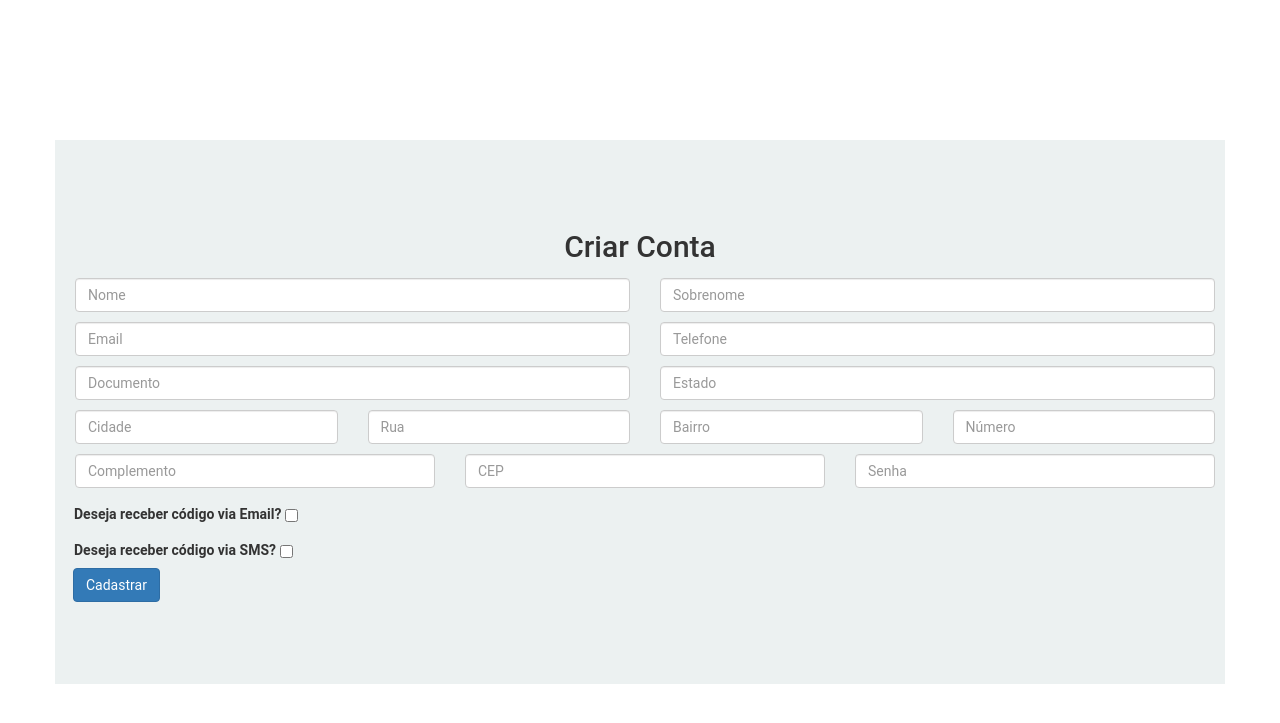
After one commit to AlexPedro105/eCommerce, a PHP site: page /criarConta.php in a window 1280 px wide. The commit adds this page. Shown: the top 723 px of the page. Run offline with PHP 8.4, Linux system fonts and the light colour scheme.

Commit message:
Desenvolvimento do layout da tela de cadastro de clientes

```diff
--- /dev/null
+++ b/css/criarConta.css
@@ -0,0 +1,18 @@
+input[type="text"], input[type="email"], input[type="number"],input[type="password"] {
+	margin: 5px;
+}
+.cdgVerification{
+	position: relative;
+	left: 4px;
+}
+input[type="checkbox"]{
+	margin-top: 13px;
+	position: relative;
+	top: 2.5px;
+}
+
+.btnCadastrar{
+	position: relative;
+	top: 2.5px;
+	left: 3px;
+}
--- /dev/null
+++ b/template/criarConta.php
@@ -0,0 +1,89 @@
+<!DOCTYPE html>
+<!DOCTYPE html>
+<html>
+<head>
+	<meta charset="utf-8">
+	<meta name="viewport" content="width=device-width, initial-scale=1">
+	<link rel="stylesheet" type="text/css" href="../css/login.css">
+	<link rel="stylesheet" type="text/css" href="../css/bootstrap.min.css">
+	<link rel="stylesheet" type="text/css" href="../css/criarConta.css">
+	<title>Criar conta</title>
+</head>
+<body>
+	<div class="container contents">
+		<div class="row">
+			<div class="col-md-12">
+				<h2 class="text-center">Criar Conta</h2>
+			</div>
+		</div>
+		<form class="g-3 need-validation">
+			<div class="form-group">
+				<div class="row">
+					<div class="col-md-6">
+						<input class="form-control" type="text" name="nome" placeholder="Nome" required>
+					</div>
+					<div class="col-md-6">
+						<input class="form-control" type="text" name="sobrenome"  placeholder="Sobrenome" required>
+					</div>
+				</div>
+				<div class="row">
+					<div class="col-md-6">
+						<input class="form-control" type="email" name="email" placeholder="Email" required>
+					</div>
+					<div class="col-md-6">
+						<input class="form-control" type="text" name="telefone" placeholder="Telefone" required>
+					</div>
+				</div>
+				<div class="row">
+					<div class="col-md-6">
+						<input class="form-control" name="documento" type="number" placeholder="Documento" required>
+					</div>
+					<div class="col-md-6">
+						<input class="form-control" type="text" name="estado" placeholder="Estado" required>
+					</div>
+				</div>
+				<div class="row">
+					<div class="col-md-3">
+						<input class="form-control" type="text" name="cidade" placeholder="Cidade" required>
+					</div>
+					<div class="col-md-3">
+						<input class="form-control" type="text" name="rua" placeholder="Rua" required>
+					</div>
+					<div class="col-md-3">
+						<input class="form-control" type="text" name="bairro" placeholder="Bairro" required>
+					</div>
+					<div class="col-md-3">
+						<input class="form-control" type="number" name="numero" placeholder="Número" required>
+					</div>
+				</div>
+				<div class="row">
+					<div class="col-md-4">
+						<input class="form-control" type="text" name="complemento" placeholder="Complemento">
+					</div>
+					<div class="col-md-4">
+						<input class="form-control" type="number" name="cep" placeholder="CEP" required>
+					</div>
+					<div class="col-md-4">
+						<input class="form-control" type="password" name="password" placeholder="Senha" required>
+					</div>
+				</div>
+				<div class="row">
+					<div class="col-md-12 cdgVerification">
+						<label class="form-label" for="receberEmail"> Deseja receber código via Email? </label>
+						<input class="form-check-input" type="checkbox" name="receberEmail">
+						<br>
+						<label class="form-label" for="receberSMS"> Deseja receber código via SMS?</label>
+						<input class="form-check-input" type="checkbox" name="receberSMS">
+					</div>
+				</div>
+				<div class="row">
+					<div class="col-md-12">
+						<button class="btn btn-primary btnCadastrar" type="submit"> Cadastrar </button>
+					</div>
+				</div>
+			</div>
+		</form>
+	</div>
+</body>
+<script src="../js/bootstrap.min.js"></script>
+</html>
--- a/template/login.php
+++ b/template/login.php
@@ -35,7 +35,7 @@
                             </div>
                             <div class="form-group">
                                 <button class="btn btn-button btn-primary">Login</button>
-                                <button class="btn btn-button btn-primary">Criar conta</button>
+                                <button class="btn btn-button btn-primary" href="criarConta.php">Criar conta</button>
                             </div>
                         </form>
                     </div>
```
